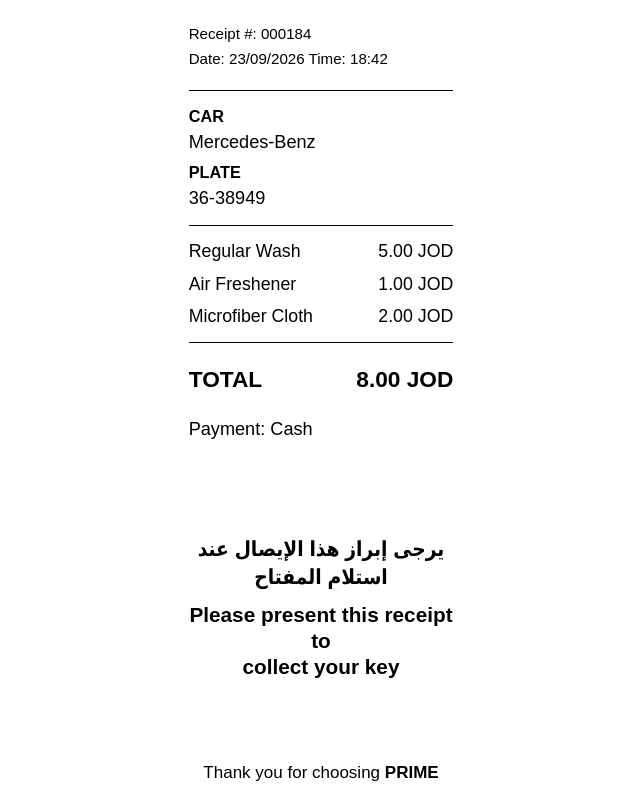
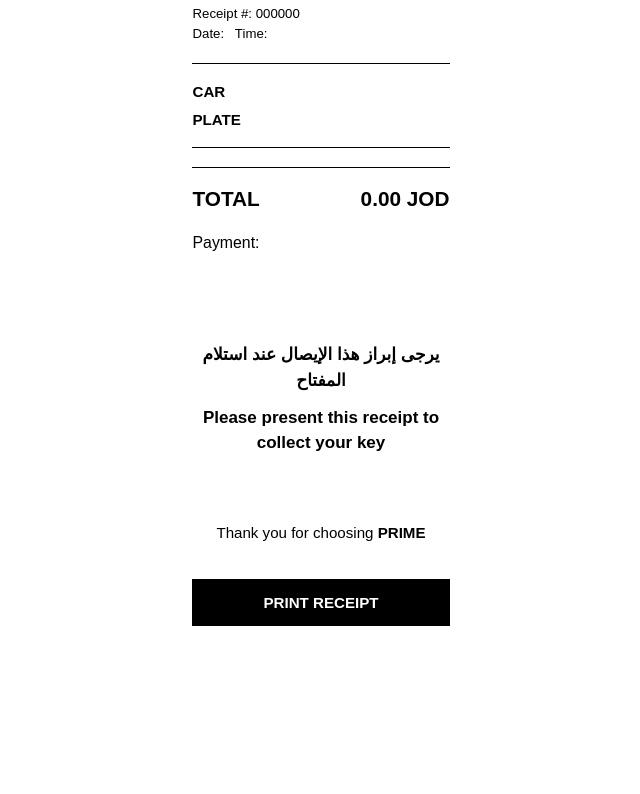
Before and after one commit to frhbcvrrjv-collab/-prime-receipt, a plain HTML site: page index.html in a window 1280 px wide. Shown: the part 124-918 px from the top of the page, without its empty margins (319-959 px from the left). After the commit the page ends 800 px from the top, so only its background shows below. Drawn offline with Linux system fonts and the light colour scheme.

Commit message:
Update index.html

```diff
--- a/index.html
+++ b/index.html
@@ -11,92 +11,66 @@
     box-sizing: border-box;
   }
 
-  html, body {
+  body {
     margin: 0;
-    padding: 0;
-    background: white;
-    color: black;
+    background: #fff;
+    color: #000;
     font-family: Arial, Helvetica, sans-serif;
-  }
-
-  body {
-    width: 80mm;
-    margin: 0 auto;
   }
 
   .receipt {
     width: 80mm;
-    padding: 7mm 5mm 6mm 5mm;
+    min-height: 200mm;
+    margin: 0 auto;
+    padding: 5mm 6mm;
     background: white;
   }
 
   .logo {
     text-align: center;
-    margin: 2mm 0 10mm;
+    margin-bottom: 8mm;
   }
 
   .prime {
-    font-size: 13mm;
+    font-size: 15mm;
+    line-height: 0.9;
     font-weight: 700;
-    letter-spacing: 0.8mm;
-    line-height: 1;
+    letter-spacing: 1px;
   }
 
-  .carwash {
-    margin-top: 2mm;
-    font-size: 4.2mm;
-    letter-spacing: 0.2mm;
+  .car-wash {
+    margin-top: 3mm;
+    font-size: 4mm;
+    letter-spacing: 0.5px;
   }
 
-  .logo-sub {
-    display: flex;
-    align-items: center;
-    justify-content: center;
-    gap: 3mm;
+  .meta {
+    font-size: 3.5mm;
+    line-height: 1.5;
   }
 
-  .logo-line {
-    width: 10mm;
-    border-top: 0.3mm solid #777;
-  }
-
-  .info {
-    font-size: 4mm;
-    line-height: 1.6;
-    margin-bottom: 5mm;
-  }
-
-  .divider {
+  hr {
     border: 0;
-    border-top: 0.35mm solid black;
-    margin: 4mm 0;
-  }
-
-  .vehicle {
-    font-size: 4.8mm;
-    line-height: 1.35;
+    border-top: 0.3mm solid #000;
+    margin: 5mm 0;
   }
 
   .label {
+    font-size: 4mm;
     font-weight: 700;
-    font-size: 4.3mm;
-    margin-top: 2mm;
+    margin-bottom: 1mm;
   }
 
   .value {
-    margin-top: 0.5mm;
-  }
-
-  .items {
-    margin: 4mm 0;
+    font-size: 4.5mm;
+    margin-bottom: 3mm;
   }
 
   .item {
     display: flex;
     justify-content: space-between;
-    align-items: flex-start;
     gap: 4mm;
-    font-size: 4.7mm;
+    font-size: 4.2mm;
     margin: 3mm 0;
   }
 
@@ -111,73 +85,60 @@
   .total {
     display: flex;
     justify-content: space-between;
-    gap: 4mm;
-    align-items: center;
-    font-size: 6mm;
+    font-size: 5.5mm;
     font-weight: 700;
-    margin: 6mm 0;
+    margin: 5mm 0;
   }
 
   .payment {
-    font-size: 4.8mm;
-    margin-top: 7mm;
+    font-size: 4.2mm;
+    margin-top: 6mm;
   }
 
-  .key-message {
-    margin-top: 25mm;
+  .pickup {
     text-align: center;
     font-weight: 700;
+    margin-top: 24mm;
+    font-size: 4.5mm;
+    line-height: 1.5;
   }
 
   .arabic {
     direction: rtl;
-    font-family: Arial, Tahoma, sans-serif;
-    font-size: 5.5mm;
-    line-height: 1.35;
-  }
-
-  .english {
-    font-size: 5.5mm;
-    line-height: 1.25;
-    margin-top: 3mm;
+    font-size: 4.5mm;
+    margin-bottom: 3mm;
   }
 
   .thanks {
     text-align: center;
-    font-size: 4.5mm;
-    margin-top: 22mm;
-    margin-bottom: 3mm;
-  }
-
-  .thanks strong {
-    font-weight: 700;
+    margin-top: 18mm;
+    font-size: 4mm;
   }
 
   .print-button {
     width: 100%;
     border: none;
-    background: black;
-    color: white;
-    font-size: 5mm;
+    background: #000;
+    color: #fff;
+    font-size: 4mm;
     font-weight: 700;
     padding: 4mm;
+    margin-top: 10mm;
     cursor: pointer;
-    margin-top: 8mm;
   }
 
+  @media print {
     @page {
       size: 80mm auto;
       margin: 0;
     }
 
-  @media print {
-    html, body {
+    body {
       width: 80mm;
-      margin: 0;
-      padding: 0;
     }
 
     .receipt {
+      margin: 0;
       width: 80mm;
     }
 
@@ -194,53 +155,46 @@
 
   <div class="logo">
     <div class="prime">PRIME</div>
+    <div class="car-wash">— &nbsp; CAR WASH &nbsp; —</div>
+  </div>
 
-    <div class="logo-sub">
-      <span class="logo-line"></span>
-      <div class="carwash">CAR WASH</div>
-      <span class="logo-line"></span>
+  <div class="meta">
+    <div>Receipt #: <span id="receipt"></span></div>
+    <div>
+      Date: <span id="date"></span>
+      &nbsp; Time: <span id="time"></span>
     </div>
   </div>
 
-  <div class="info">
-    <div>Receipt #: <span id="receipt">000184</span></div>
-    <div>
-      Date: <span id="date">23/09/2026</span>
-      Time: <span id="time">18:42</span>
-    </div>
-  </div>
+  <hr>
 
-  <hr class="divider">
-
-  <div class="vehicle">
   <div class="label">CAR</div>
-    <div class="value" id="car">Mercedes-Benz</div>
+  <div class="value" id="car"></div>
 
   <div class="label">PLATE</div>
-    <div class="value" id="plate">36-38949</div>
-  </div>
+  <div class="value" id="plate"></div>
 
-  <hr class="divider">
+  <hr>
 
-  <div class="items" id="items"></div>
+  <div id="items"></div>
 
-  <hr class="divider">
+  <hr>
 
   <div class="total">
     <span>TOTAL</span>
-    <span><span id="total">8.00</span> JOD</span>
+    <span id="total"></span>
   </div>
 
   <div class="payment">
-    Payment: <span id="payment">Cash</span>
+    Payment: <span id="payment"></span>
   </div>
 
-  <div class="key-message">
+  <div class="pickup">
     <div class="arabic">
       يرجى إبراز هذا الإيصال عند استلام المفتاح
     </div>
 
-    <div class="english">
+    <div>
       Please present this receipt to<br>
       collect your key
     </div>
@@ -259,44 +213,43 @@
 <script>
   const params = new URLSearchParams(window.location.search);
 
-  const get = (name, fallback = "") => {
-    const value = params.get(name);
-    return value !== null && value !== "" ? value : fallback;
-  };
+  function get(name, fallback = "") {
+    return params.get(name) || fallback;
+  }
 
-  document.getElementById("receipt").textContent =
-    get("receipt", "000184");
+  function safeText(id, value) {
+    document.getElementById(id).textContent = value;
+  }
 
-  document.getElementById("date").textContent =
-    get("date", "23/09/2026");
+  safeText("receipt", get("receipt", "000000"));
+  safeText("date", get("date", ""));
+  safeText("time", get("time", ""));
+  safeText("car", get("car", ""));
+  safeText("plate", get("plate", ""));
+  safeText("payment", get("payment", ""));
 
-  document.getElementById("time").textContent =
-    get("time", "18:42");
-
-  document.getElementById("car").textContent =
-    get("car", "Mercedes-Benz");
-
-  document.getElementById("plate").textContent =
-    get("plate", "36-38949");
-
-  document.getElementById("payment").textContent =
-    get("payment", "Cash");
-
-  const wash = get("wash", "Regular Wash");
-  const washPrice = Number(get("washPrice", "5"));
-
-  const productsText = get(
-    "products",
-    "Air Freshener|1;Microfiber Cloth|2"
-  );
+  const total = get("total", "0.00");
+  safeText("total", total + " JOD");
 
   const itemsContainer = document.getElementById("items");
 
-  let calculatedTotal = 0;
+  /*
+    ITEMS FORMAT:
 
-  function addItem(name, price) {
-    const safePrice = Number(price) || 0;
-    calculatedTotal += safePrice;
+    Wash Name|5.00;Air Freshener|1.00;Microfiber Cloth|2.00
+  */
+
+  const itemsString = get("items", "");
+
+  if (itemsString) {
+    const items = itemsString.split(";");
+
+    items.forEach(item => {
+      const parts = item.split("|");
+
+      if (parts.length >= 2) {
+        const name = parts[0];
+        const price = parts[1];
 
         const row = document.createElement("div");
         row.className = "item";
@@ -307,32 +260,15 @@
 
         const itemPrice = document.createElement("span");
         itemPrice.className = "item-price";
-    itemPrice.textContent = safePrice.toFixed(2) + " JOD";
+        itemPrice.textContent = price + " JOD";
 
         row.appendChild(itemName);
         row.appendChild(itemPrice);
 
         itemsContainer.appendChild(row);
       }
-
-  addItem(wash, washPrice);
-
-  if (productsText) {
-    productsText.split(";").forEach(product => {
-      const parts = product.split("|");
-
-      if (parts.length >= 2 && parts[0].trim() !== "") {
-        addItem(parts[0].trim(), parts[1]);
-      }
     });
   }
-
-  const suppliedTotal = params.get("total");
-
-  document.getElementById("total").textContent =
-    suppliedTotal !== null && suppliedTotal !== ""
-      ? Number(suppliedTotal).toFixed(2)
-      : calculatedTotal.toFixed(2);
 </script>
 
 </body>
```
Lines whose indentation alone changed are shown as unchanged.
